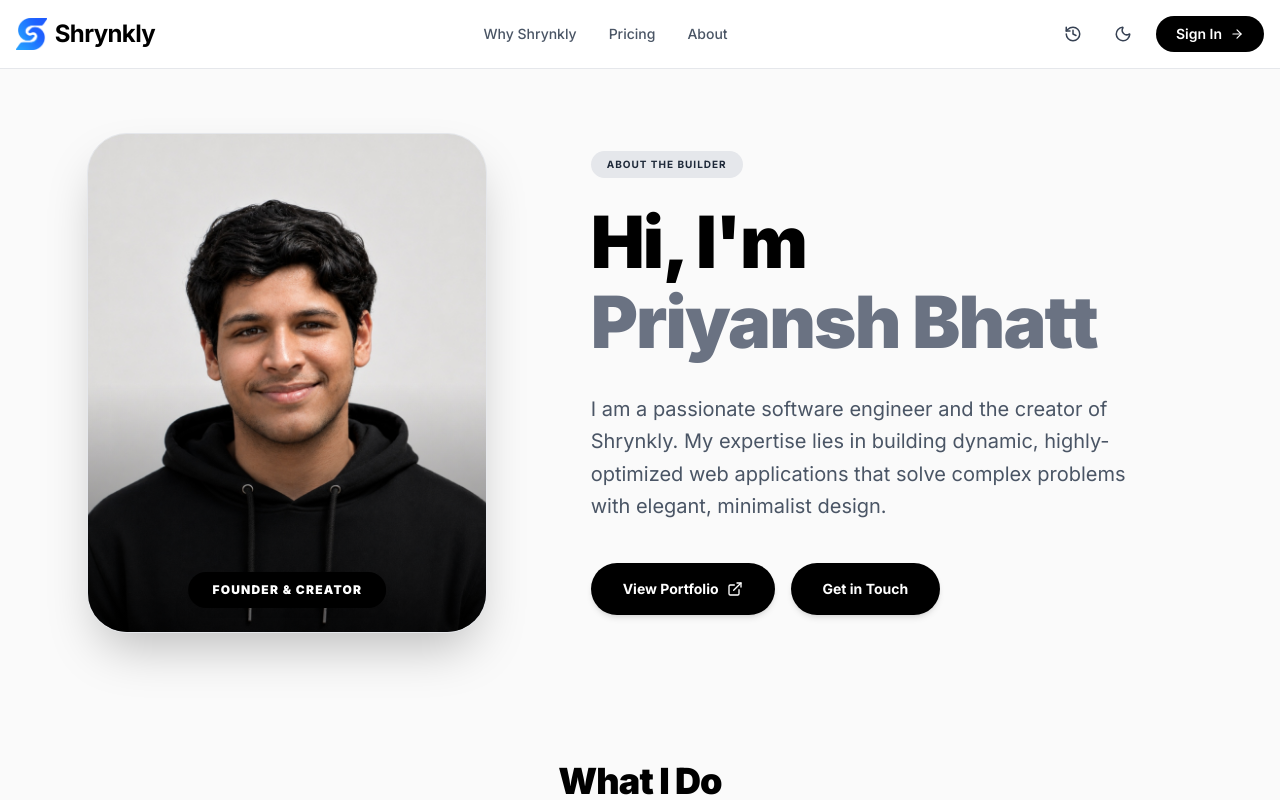
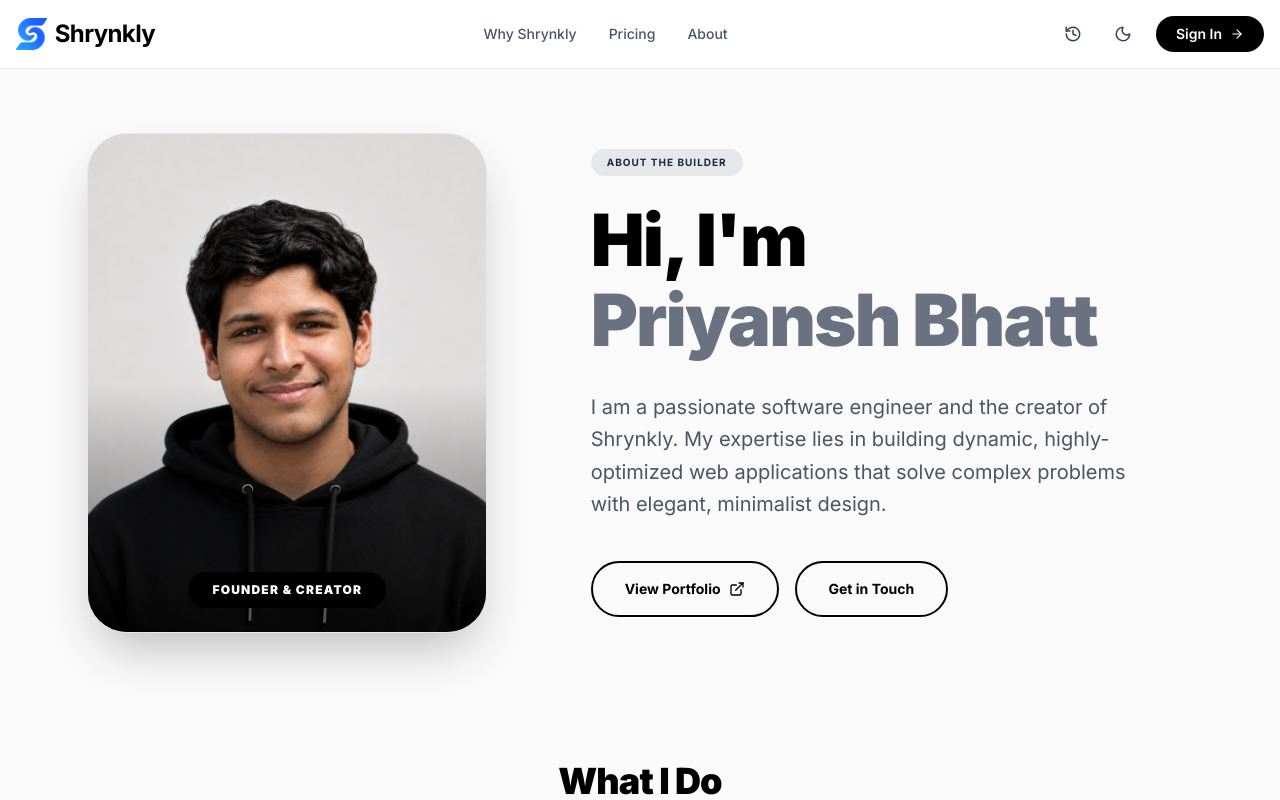
Before and after one commit to thepriyanshbhatt/Shrynkly-URL-Shortner, a React (Vite) app in the folder frontend/: page /about in a window 1280 px wide. Shown: the top 800 px of the page. Built offline with nearby package versions, Linux system fonts and the light colour scheme.

Commit message:
Change both Hero buttons to use transparent outline theme

```diff
--- a/frontend/src/pages/About.jsx
+++ b/frontend/src/pages/About.jsx
@@ -75,13 +75,13 @@ export default function About() {
                 href="https://priiaynsh.framer.ai"
                 target="_blank"
                 rel="noopener noreferrer"
-                className="group flex items-center justify-center gap-2 bg-black dark:bg-white text-white dark:text-black py-4 px-8 rounded-full font-bold text-sm hover:bg-gray-800 dark:hover:bg-gray-200 transition-all hover:scale-105 active:scale-95 shadow-md flex-1 sm:flex-none"
+                className="group flex items-center justify-center gap-2 bg-transparent border-2 border-black dark:border-white text-black dark:text-white py-4 px-8 rounded-full font-bold text-sm hover:bg-black hover:text-white dark:hover:bg-white dark:hover:text-black transition-all hover:scale-105 active:scale-95 flex-1 sm:flex-none"
               >
                 View Portfolio <ExternalLink size={16} className="group-hover:translate-x-0.5 group-hover:-translate-y-0.5 transition-transform" />
               </a>
               <a
                 href="mailto:hello@shrynkly.com"
-                className="group flex items-center justify-center gap-2 bg-black dark:bg-white text-white dark:text-black py-4 px-8 rounded-full font-bold text-sm hover:bg-gray-800 dark:hover:bg-gray-200 transition-all hover:scale-105 active:scale-95 shadow-md flex-1 sm:flex-none"
+                className="group flex items-center justify-center gap-2 bg-transparent border-2 border-black dark:border-white text-black dark:text-white py-4 px-8 rounded-full font-bold text-sm hover:bg-black hover:text-white dark:hover:bg-white dark:hover:text-black transition-all hover:scale-105 active:scale-95 flex-1 sm:flex-none"
               >
                 Get in Touch
               </a>
```
